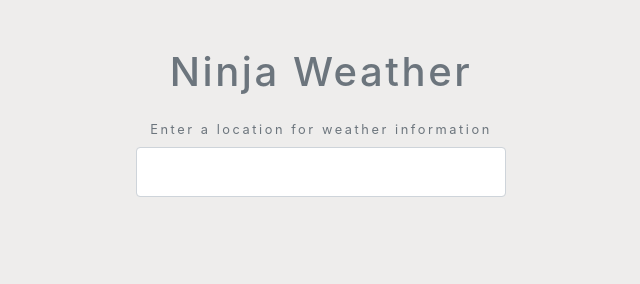
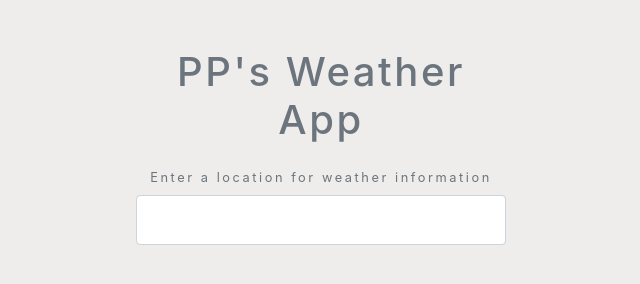
Before and after one commit to GoesPedro/simple-weather-app, a plain HTML site: page index.html in a window 1280 px wide. Shown: the whole page, without its empty margins (319-959 px from the left). Drawn offline with nearby package versions, Linux system fonts and the light colour scheme.

Commit message:
changed the h1

```diff
--- a/index.html
+++ b/index.html
@@ -14,7 +14,7 @@
 
     <div class="container my-5 mx-auto">
 
-        <h1 class="text-muted text-center my-4">Ninja Weather</h1>
+        <h1 class="text-muted text-center my-4">PP's Weather App</h1>
 
         <form class="change-location my-4 text-center text-muted">
             <label for="city">Enter a location for weather information</label>
```
